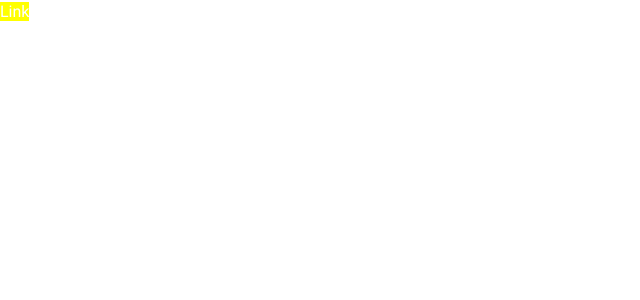
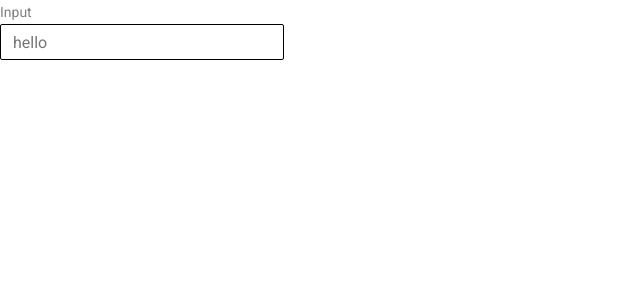
Before and after one commit to Mikhail1530/cards_project, a React (Vite) app: page / in a window 1280 px wide. Shown: the top 300 px of the page, without its empty margins (0-640 px from the left). Built offline with nearby package versions, Linux system fonts and the light colour scheme.

Commit message:
feat: add inputs

```diff
--- a/package.json
+++ b/package.json
@@ -13,7 +13,12 @@
     "build-storybook": "storybook build"
   },
   "dependencies": {
+    "@emotion/react": "^11.11.1",
+    "@emotion/styled": "^11.11.0",
     "@fontsource/roboto": "^5.0.8",
+    "@mui/icons-material": "^5.14.14",
+    "@mui/material": "^5.14.14",
+    "classnames": "^2.3.2",
     "react": "^18.2.0",
     "react-dom": "^18.2.0"
   },
--- a/src/App.tsx
+++ b/src/App.tsx
@@ -1,11 +1,9 @@
-import { Button } from '@/components'
+import { Input } from '@/components/ui/input'
 
 export function App() {
   return (
     <div>
-      <Button as={'a'} href={'http//localhost:5173/hello'} variant={'link'}>
-        Link
-      </Button>
+      <Input className={'default'} placeholder={'hello'} type={'text'} />
     </div>
   )
 }
--- a/src/components/ui/input/input.module.scss
+++ b/src/components/ui/input/input.module.scss
@@ -1,40 +1,53 @@
+.inputContainer {
+  position: relative;
+  display: flex;
+  width: 284px;
+  height: 36px;
+}
+
 .inputLabel {
   font-size: 14px;
   line-height: 24px;
-  color: #808080;
+  color: var(--color-dark-100);
 }
 
-input {
+.input {
   all: unset;
 
   box-sizing: border-box;
   width: 100%;
-  height: 36px;
+  height: 100%;
+  padding-right: 10px;
   padding-left: 12px;
 
-  color: #808080;
+  font-size: var(--font-size-m);
+  color: var(--color-dark-100);
 
   border: 1px solid #000;
   border-radius: 2px;
 }
 
-.default {
-  width: 284px;
-  color: #808080;
+.searchIcon {
+  all: unset;
+
+  position: absolute;
+  transform: translateY(20%);
+
+  padding-right: 12px;
+  padding-left: 12px;
+
+  color: var(--color-dark-100);
+
+  background: none;
+  border: none;
 }
 
-.secondary {
-  background-color: green;
+.passwordIcon {
+  all: unset;
+
+  position: absolute;
+  top: 7px;
+  right: 12px;
+
+  color: var(--color-dark-100);
 }
-
-.tertiary {
-  background-color: blue;
-}
-
-.link {
-  background-color: yellow;
-}
-
-.fullWidth {
-  width: 100%;
-}
--- a/src/components/ui/input/input.tsx
+++ b/src/components/ui/input/input.tsx
@@ -1,42 +1,90 @@
-import { ChangeEvent, ComponentPropsWithoutRef, FC, useState } from 'react'
+import React, { ChangeEvent, ComponentPropsWithoutRef, forwardRef, useState } from 'react'
 
-// import { clsx } from 'clsx'
+import SearchOutlinedIcon from '@mui/icons-material/SearchOutlined'
+import VisibilityOutlinedIcon from '@mui/icons-material/VisibilityOutlined'
+import classNames from 'classnames'
 
 import s from './input.module.scss'
 
 export type InputProps = {
   className?: string
   error?: string
-  inputIcon?: string
+  inputIcon?: 'image' | 'search' | undefined
   label?: string
   onChange?: (value: string) => void
-  placeholder: string
+  placeholder?: string
   type: string
   value?: string
 } & ComponentPropsWithoutRef<'input'>
 
-export const Input: FC<InputProps> = props => {
-  const { className, inputIcon, placeholder, type, ...rest } = props
+export const Input = forwardRef(
+  (
+    {
+      className,
+      error,
+      inputIcon,
+      label,
+      onChange,
+      placeholder,
+      type,
+      value,
+      ...restPros
+    }: InputProps,
+    ref: React.LegacyRef<HTMLInputElement> | undefined
+  ) => {
+    const [inputValue, setInputValue] = useState(value)
+    const [showPassword, SetShowPassword] = useState(false)
+    const getType = (type: string) => {
+      if (type === 'password') {
+        return showPassword ? 'text' : 'password'
+      }
 
-  const [inputValue, setInputValue] = useState('') // Инициализируем значение как пустую строку
+      return type
+    }
 
     const handleChange = (event: ChangeEvent<HTMLInputElement>) => {
-    setInputValue(event.target.value)
+      setInputValue(event.currentTarget.value)
     }
 
+    const inputClasses = classNames(s.input, {
+      [s.passwordInput]: type === 'password',
+      [s.searchInput]: type === 'search',
+    })
+
     return (
+      <div>
+        <div>
+          <label className={s.inputLabel} htmlFor={'icon'}>
+            Input
+          </label>
+        </div>
         <div className={s.inputContainer}>
-      <div>
-        <label className={s.inputLabel}>Input</label>
-      </div>
+          {type === 'search' && (
+            <button className={s.searchIcon} type={'button'}>
+              <SearchOutlinedIcon />
+            </button>
+          )}
+          {type === 'password' && (
+            <button
+              className={s.passwordIcon}
+              onClick={() => SetShowPassword(!showPassword)}
+              type={'button'}
+            >
+              <VisibilityOutlinedIcon />
+            </button>
+          )}
           <input
-        className={className ? s[className] : 'default'}
+            className={inputClasses}
             onChange={handleChange}
             placeholder={placeholder}
+            type={getType(type)}
             value={inputValue}
-        {...rest}
-        type={type}
+            {...restPros}
+            ref={ref}
+            style={{ paddingLeft: type === 'search' ? '45px' : undefined }}
           />
+        </div>
       </div>
     )
   }
+)
```
Also changed, not shown: 2 other files (tests, documents, lock files or other folders). Lines whose indentation alone changed are shown as unchanged.
